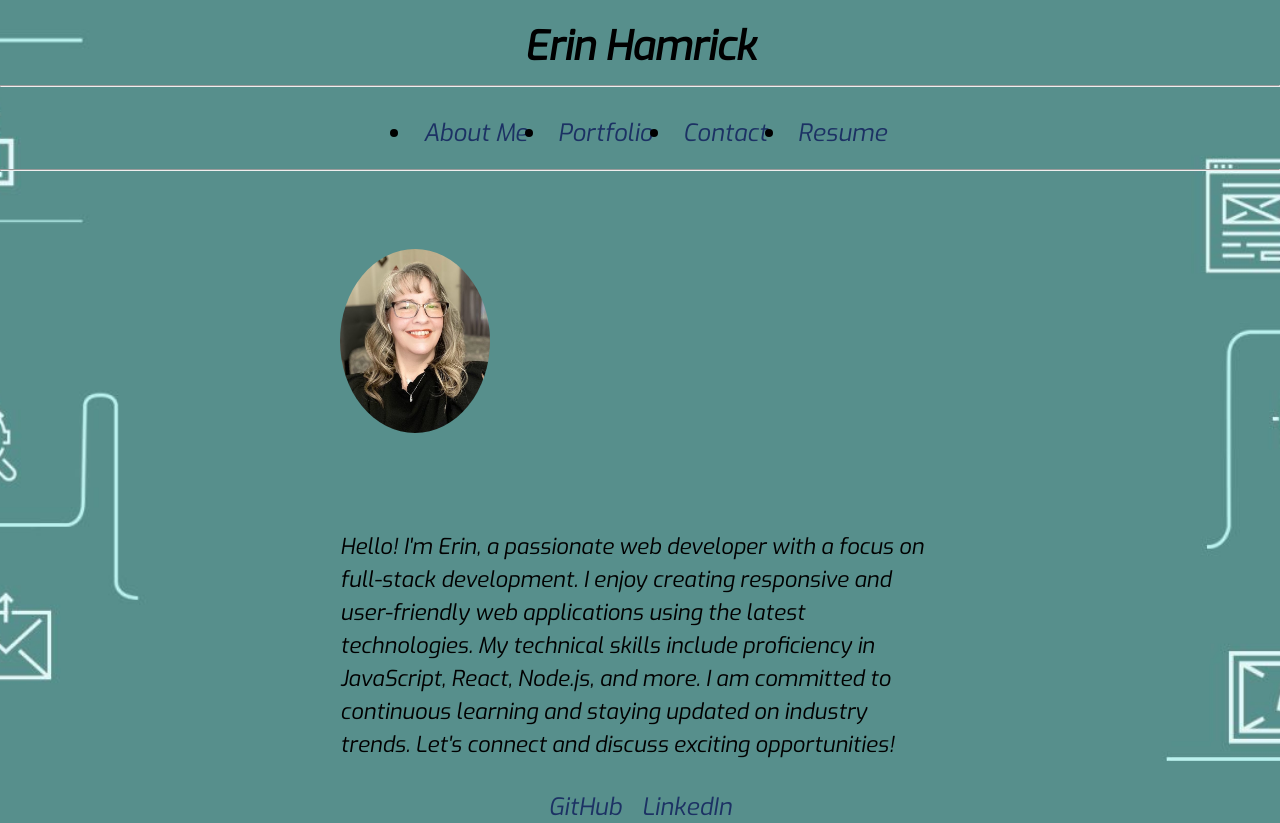
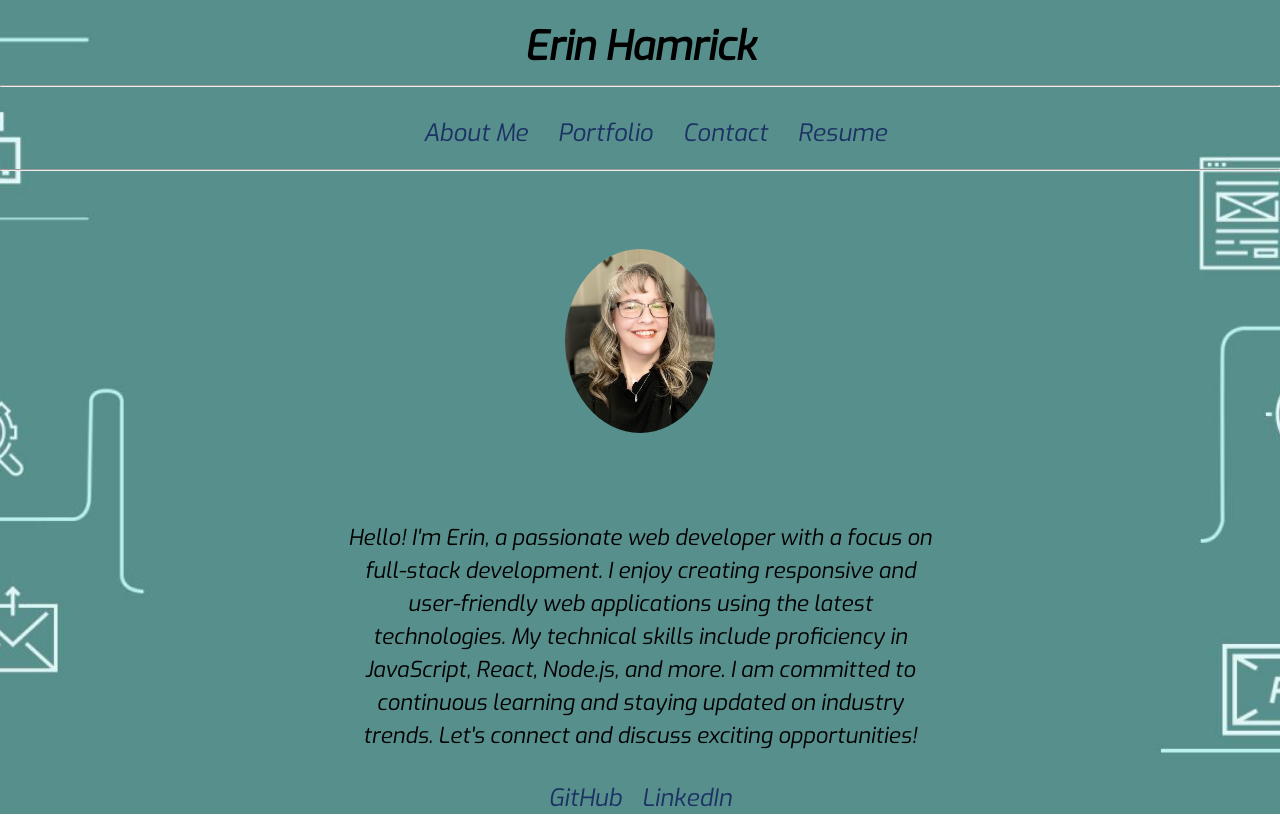
Before and after one commit to ErinHamrick/REACT-portfolio, a React (Vite) app: page / in a window 1280 px wide. Built offline with nearby package versions, Linux system fonts and the light colour scheme.

Commit message:
restyled application without bootstrap

```diff
--- a/src/App.css
+++ b/src/App.css
@@ -18,11 +18,14 @@ body {
 	margin-bottom: 20px;
 	display: flex;
 	justify-content: center;
+	list-style-type: none;
+
 }
 
 .navigation .navItem {
 	margin-right: 10px;
 }
+
 
 footer {
 	margin-top: 30px;
@@ -34,12 +37,15 @@ footer {
     margin: 0 auto;
     font-size: 22px;
 	line-height: 1.5;
-    text-align: left;
+    text-align: center;
 }
 
 #selfie {
 	width: 25%;
 	border-radius: 50%;
+	display: block;
+	margin: 0 auto;
+
 }
 
 .resume-container {
@@ -144,11 +150,15 @@ button {
 	font-size: 1rem;
 }
 
+input {
+	height: 30%;
+}
+
 button,
 textarea,
 input {
 	border-radius: 5px;
-	font-size: 1rem;
+	font-size: 1.3rem;
 }
 .profContainer {
 	display: flex;
--- a/src/main.jsx
+++ b/src/main.jsx
@@ -1,7 +1,6 @@
 import React from 'react';
 import ReactDOM from 'react-dom';
 import { createBrowserRouter, RouterProvider } from 'react-router-dom';
-// import 'bootstrap/dist/css/bootstrap.min.css';
 import './App.css';
 import App from './App';
 import Error from './components/Error';
```
